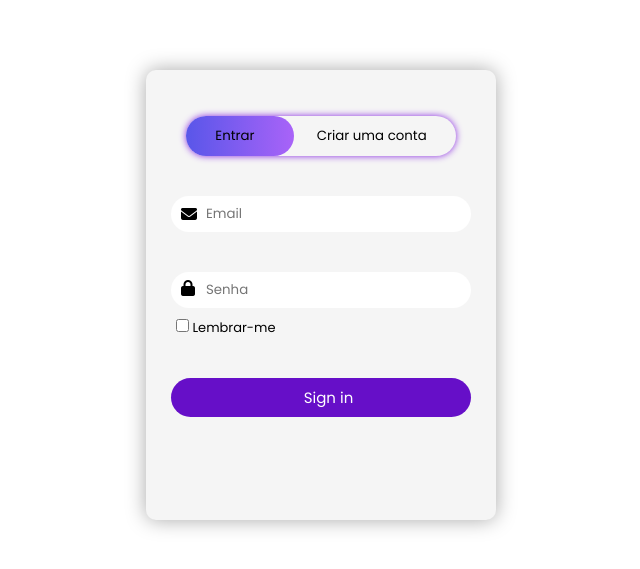
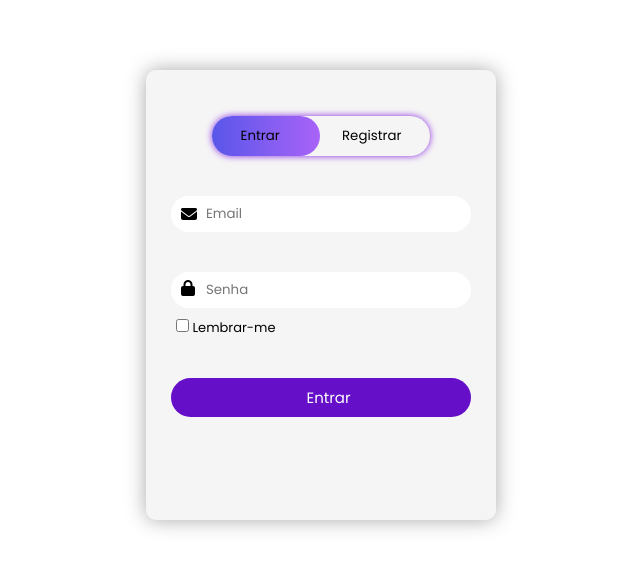
Before and after one commit to DreamsCorporation/tela_login, a plain HTML site: page index.html in a window 1280 px wide. Shown: the part 105-674 px from the top of the page, without its empty margins (319-959 px from the left). Drawn offline with Linux system fonts and the light colour scheme.

Commit message:
Correção de Bug

```diff
--- a/index.html
+++ b/index.html
@@ -13,7 +13,7 @@
     <div class="buttonsForm">
       <div class="btnColor"></div>
       <button id="btnSignin">Entrar</button>
-      <button id="btnSignup">Criar uma conta</button>
+      <button id="btnSignup">Registrar</button>
     </div>
 
     <form id="signin">
@@ -25,7 +25,7 @@
         <input type="checkbox" />
         <span>Lembrar-me</span>
       </div>
-      <button type="submit">Sign in</button>
+      <button type="submit">Entrar</button>
     </form>
 
     <form id="signup">
@@ -39,7 +39,7 @@
         <input type="checkbox" required />
         <span>Termos</span>
       </div>
-      <button type="submit">Sign up</button>
+      <button type="submit">Registrar-me</button>
     </form>
   </div>
 
```
